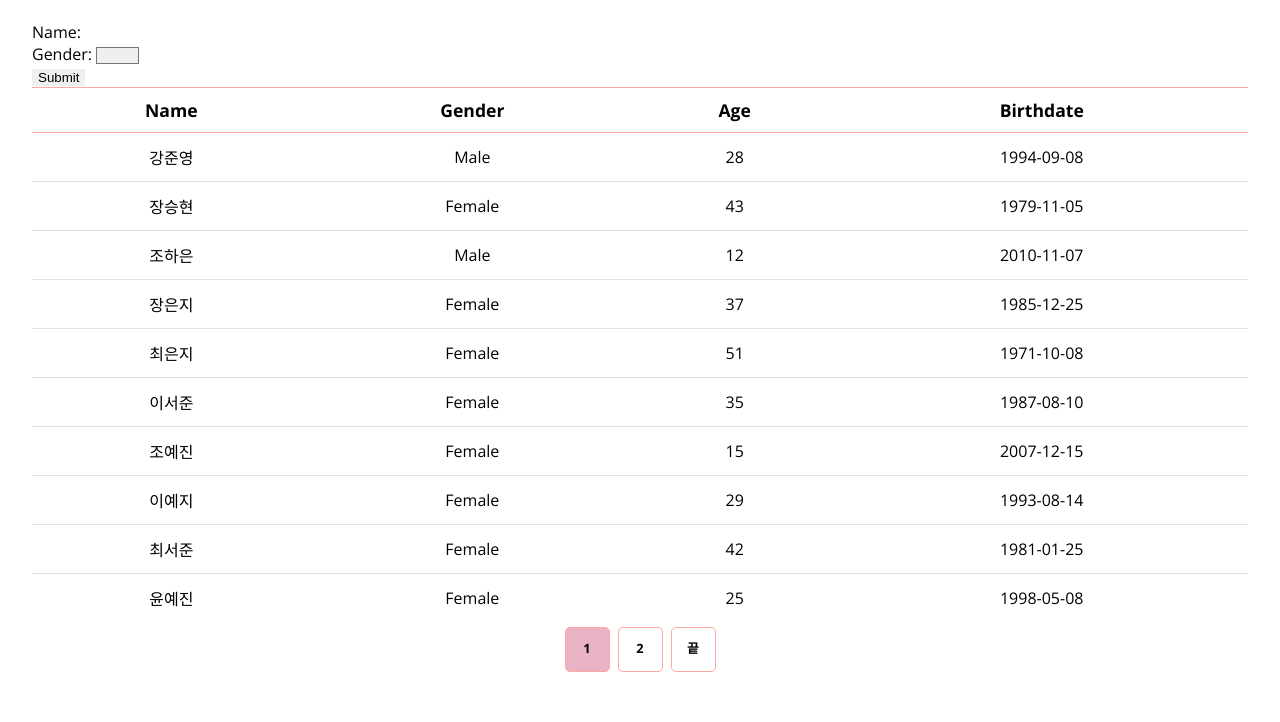
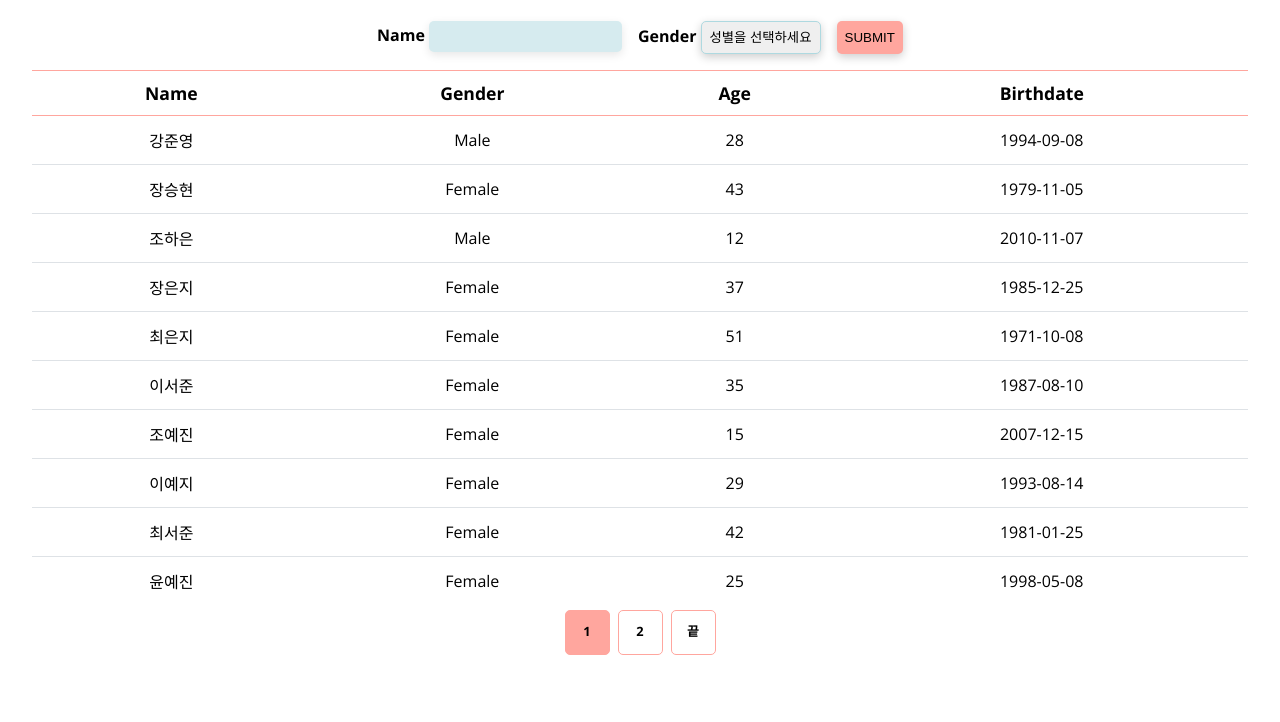
Before and after one commit to Minjoo522/CRM, a Flask app: page /users in a window 1280 px wide. Shown: the part 139-861 px from the top of the page. After the commit the page ends 794 px from the top, so only its background shows below. Run offline with Flask 3, Linux system fonts and the light colour scheme.

Commit message:
💄 CSS-form

```diff
--- a/static/css/components/form.css
+++ b/static/css/components/form.css
@@ -0,0 +1,30 @@
+.form {
+  display: flex;
+  justify-content: center;
+  gap: 1rem;
+  margin-bottom: 1rem;
+  font-size: 1rem;
+  font-weight: bold;
+}
+
+.form__text__input {
+  background-color: var(--color-primary);
+  opacity: 0.5;
+  padding: 0.5rem;
+  border-radius: 5px;
+  box-shadow: 0 3px 10px rgb(0, 0, 0, 0.2);
+}
+
+.form__select {
+  padding: 0.5rem;
+  border-color: var(--color-primary);
+  border-radius: 5px;
+  box-shadow: 0 3px 10px rgb(0, 0, 0, 0.2);
+}
+
+.form__button {
+  background-color: var(--color-accent);
+  padding: 0 0.5rem;
+  border-radius: 5px;
+  box-shadow: 0 3px 10px rgb(0, 0, 0, 0.2);
+}
--- a/static/css/components/header.css
+++ b/static/css/components/header.css
@@ -4,6 +4,7 @@
   padding: 0.5rem 0;
   top: 0;
   background-color: var(--color-accent-variant);
+  z-index: 1;
 }
 
 .header__title {
--- a/static/css/components/pagination.css
+++ b/static/css/components/pagination.css
@@ -19,9 +19,9 @@
 }
 
 .current-page {
-  background-color: rgba(216, 112, 147, 0.534);
+  background-color: var(--color-accent);
 }
 
 .pagination a:hover {
-  background-color: rgba(216, 112, 147, 0.534);
+  background-color: var(--color-accent);
 }
--- a/templates/users.html
+++ b/templates/users.html
@@ -1,20 +1,20 @@
 {% extends "components/layout.html" %} {% block content %} {{ super() }}
-<!-- Users Serch Form -->
 <main class="main">
-  <form method="get" class="user-form">
-    <div class="form__text">
-      <label for="name">Name:</label>
-      <input type="text" name="name" value="{{ search_name }}" />
+  <!-- Users Serch Form -->
+  <form method="get" class="form">
+    <div>
+      <label for="name">Name </label>
+      <input class="form__text__input" type="text" name="name" value="{{ search_name }}" />
     </div>
-    <div class="form__select">
-      <label for="gender">Gender:</label>
-      <select name="gender">
-        <option value=""></option>
+    <div>
+      <label for="gender">Gender </label>
+      <select class="form__select" name="gender">
+        <option value="">성별을 선택하세요</option>
         <option value="Female" {% if search_gender == "Female" %} selected {% endif %}>female</option>
         <option value="Male" {% if search_gender == "Male" %} selected {% endif %}>male</option>
       </select>
     </div>
-    <input class="user-form__submit submit" type="submit" value="Submit" />
+    <button class="form__button" type="submit">SUBMIT</button>
   </form>
   <!-- Users Table -->
   <table>
```
Also changed, not shown: templates/items.html (+6 -5 lines), templates/stores.html (+9 -4 lines).
